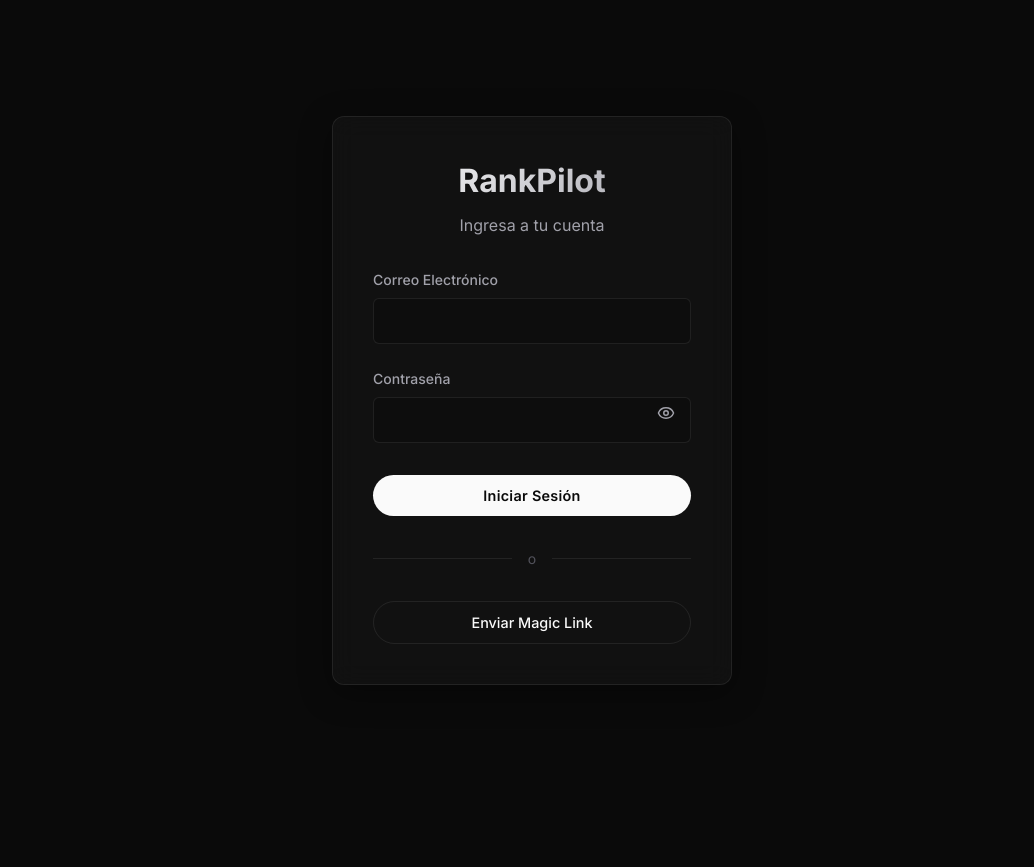
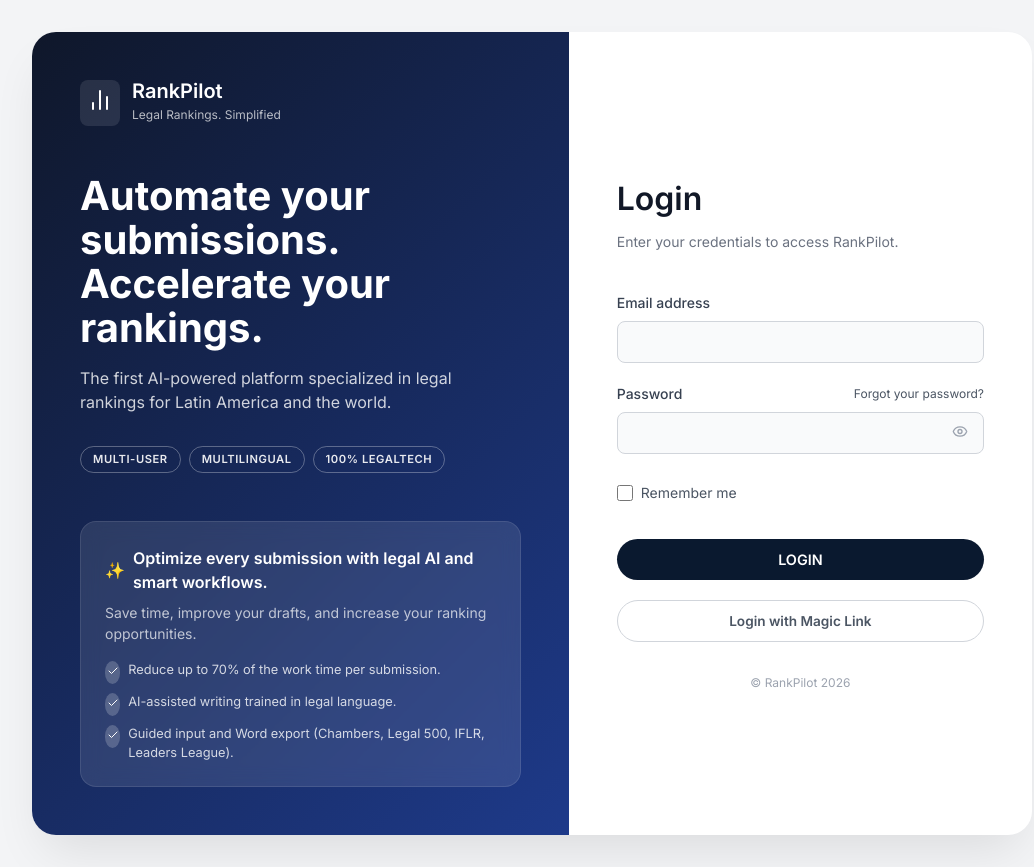
Before and after one commit to mov1datc1/rankpilot-2026, a Next.js app: page /login in a window 1280 px wide. Shown: the whole page, without its empty margins (108-1142 px from the left). Before the commit the page ends 800 px from the top, so only its background shows below. Built offline with nearby package versions, Linux system fonts and the light colour scheme; no server answers.

Commit message:
style: redesign login page to match classic RankPilot layout

```diff
--- a/src/app/login/page.tsx
+++ b/src/app/login/page.tsx
@@ -1,8 +1,9 @@
 'use client';
 
 import { useState } from 'react';
-import { Eye, EyeOff } from 'lucide-react';
+import { Eye, EyeOff, Check, BarChart2 } from 'lucide-react';
 import { createClient } from '@/utils/supabase/client';
+import Link from 'next/link';
 
 export default function LoginPage() {
   const [email, setEmail] = useState('');
@@ -36,7 +37,7 @@
     setMessage('');
 
     if (!email) {
-      setMessage('Por favor ingresa tu correo electrónico para enviar el Magic Link.');
+      setMessage('Please enter your email to send a Magic Link.');
       setLoading(false);
       return;
     }
@@ -51,72 +52,239 @@
     if (error) {
       setMessage(`Error: ${error.message}`);
     } else {
-      setMessage('¡Revisa tu correo! Te hemos enviado un Magic Link para iniciar sesión.');
+      setMessage('Check your email! We sent you a Magic Link.');
     }
     setLoading(false);
   };
 
   return (
-    <div style={{ minHeight: '100vh', display: 'flex', alignItems: 'center', justifyContent: 'center', padding: '2rem' }}>
-      <div className="glass-panel animate-fade-in" style={{ maxWidth: '400px', width: '100%', padding: '2.5rem' }}>
-        <h1 className="text-gradient" style={{ fontSize: '2rem', fontWeight: 700, marginBottom: '0.5rem', textAlign: 'center' }}>
-          RankPilot
+    <div style={{
+      minHeight: '100vh',
+      backgroundColor: '#f3f4f6',
+      display: 'flex',
+      alignItems: 'center',
+      justifyContent: 'center',
+      padding: '2rem',
+      fontFamily: 'var(--font-sans)',
+      color: '#1f2937'
+    }}>
+      <div style={{
+        display: 'flex',
+        flexDirection: 'row',
+        width: '100%',
+        maxWidth: '1000px',
+        backgroundColor: '#ffffff',
+        borderRadius: '24px',
+        overflow: 'hidden',
+        boxShadow: '0 25px 50px -12px rgba(0, 0, 0, 0.1)',
+        minHeight: '600px'
+      }} className="animate-fade-in">
+
+        {/* Left Panel - Branding */}
+        <div style={{
+          flex: '1.2',
+          background: 'linear-gradient(135deg, #0f172a 0%, #1e3a8a 100%)',
+          padding: '3rem',
+          color: '#ffffff',
+          display: 'flex',
+          flexDirection: 'column',
+          position: 'relative'
+        }}>
+          {/* Logo */}
+          <div style={{ display: 'flex', alignItems: 'center', gap: '0.75rem', marginBottom: '3rem' }}>
+            <div style={{ background: 'rgba(255,255,255,0.1)', padding: '0.5rem', borderRadius: '8px' }}>
+              <BarChart2 size={24} color="#ffffff" />
+            </div>
+            <div>
+              <h2 style={{ fontSize: '1.25rem', fontWeight: 600, margin: 0, lineHeight: 1 }}>RankPilot</h2>
+              <span style={{ fontSize: '0.75rem', color: 'rgba(255,255,255,0.7)' }}>Legal Rankings. Simplified</span>
+            </div>
+          </div>
+
+          <h1 style={{ fontSize: '2.5rem', fontWeight: 700, lineHeight: 1.1, marginBottom: '1rem' }}>
+            Automate your submissions.<br/>Accelerate your rankings.
           </h1>
-        <p style={{ color: 'var(--text-secondary)', textAlign: 'center', marginBottom: '2rem' }}>
-          Ingresa a tu cuenta
+
+          <p style={{ color: 'rgba(255,255,255,0.8)', fontSize: '1rem', marginBottom: '2rem', maxWidth: '90%' }}>
+            The first AI-powered platform specialized in legal rankings for Latin America and the world.
           </p>
 
-        <form onSubmit={handleLogin}>
-          <div className="form-group">
-            <label className="form-label">Correo Electrónico</label>
+          <div style={{ display: 'flex', gap: '0.5rem', marginBottom: '3rem', flexWrap: 'wrap' }}>
+            {['MULTI-USER', 'MULTILINGUAL', '100% LEGALTECH'].map(badge => (
+              <span key={badge} style={{
+                border: '1px solid rgba(255,255,255,0.3)',
+                borderRadius: '9999px',
+                padding: '0.25rem 0.75rem',
+                fontSize: '0.7rem',
+                fontWeight: 600,
+                letterSpacing: '0.05em',
+                color: 'rgba(255,255,255,0.9)'
+              }}>
+                {badge}
+              </span>
+            ))}
+          </div>
+
+          <div style={{
+            background: 'rgba(255, 255, 255, 0.1)',
+            backdropFilter: 'blur(10px)',
+            border: '1px solid rgba(255, 255, 255, 0.1)',
+            borderRadius: '16px',
+            padding: '1.5rem',
+            marginTop: 'auto'
+          }}>
+            <h3 style={{ fontSize: '1rem', fontWeight: 600, marginBottom: '0.5rem', display: 'flex', alignItems: 'center', gap: '0.5rem' }}>
+              <span>✨</span> Optimize every submission with legal AI and smart workflows.
+            </h3>
+            <p style={{ fontSize: '0.875rem', color: 'rgba(255,255,255,0.7)', marginBottom: '1rem' }}>
+              Save time, improve your drafts, and increase your ranking opportunities.
+            </p>
+
+            <ul style={{ listStyle: 'none', padding: 0, margin: 0, display: 'flex', flexDirection: 'column', gap: '0.5rem' }}>
+              {[
+                'Reduce up to 70% of the work time per submission.',
+                'AI-assisted writing trained in legal language.',
+                'Guided input and Word export (Chambers, Legal 500, IFLR, Leaders League).'
+              ].map((item, i) => (
+                <li key={i} style={{ display: 'flex', alignItems: 'flex-start', gap: '0.5rem', fontSize: '0.8rem', color: 'rgba(255,255,255,0.8)' }}>
+                  <div style={{ background: 'rgba(255,255,255,0.2)', borderRadius: '50%', padding: '0.1rem', marginTop: '0.1rem' }}>
+                    <Check size={12} color="#ffffff" />
+                  </div>
+                  {item}
+                </li>
+              ))}
+            </ul>
+          </div>
+        </div>
+
+        {/* Right Panel - Login Form */}
+        <div style={{
+          flex: '1',
+          padding: '4rem 3rem',
+          display: 'flex',
+          flexDirection: 'column',
+          justifyContent: 'center'
+        }}>
+          <h2 style={{ fontSize: '2rem', fontWeight: 600, marginBottom: '0.5rem', color: '#111827' }}>Login</h2>
+          <p style={{ color: '#6b7280', fontSize: '0.875rem', marginBottom: '2.5rem' }}>Enter your credentials to access RankPilot.</p>
+
+          <form onSubmit={handleLogin} style={{ display: 'flex', flexDirection: 'column', gap: '1.25rem' }}>
+
+            <div style={{ display: 'flex', flexDirection: 'column', gap: '0.5rem' }}>
+              <label style={{ fontSize: '0.875rem', fontWeight: 500, color: '#374151' }}>Email address</label>
               <input
                 type="email"
-              className="form-input"
                 value={email}
                 onChange={(e) => setEmail(e.target.value)}
+                style={{
+                  width: '100%',
+                  padding: '0.75rem 1rem',
+                  borderRadius: '8px',
+                  border: '1px solid #d1d5db',
+                  background: '#f9fafb',
+                  fontSize: '0.9rem',
+                  color: '#111827',
+                  outline: 'none'
+                }}
                 required
               />
             </div>
 
-          <div className="form-group" style={{ position: 'relative' }}>
-            <label className="form-label">Contraseña</label>
+            <div style={{ display: 'flex', flexDirection: 'column', gap: '0.5rem' }}>
+              <div style={{ display: 'flex', justifyContent: 'space-between', alignItems: 'center' }}>
+                <label style={{ fontSize: '0.875rem', fontWeight: 500, color: '#374151' }}>Password</label>
+                <Link href="#" style={{ fontSize: '0.75rem', color: '#4b5563', textDecoration: 'none' }}>Forgot your password?</Link>
+              </div>
+              <div style={{ position: 'relative' }}>
                 <input
                   type={showPassword ? 'text' : 'password'}
-              className="form-input"
                   value={password}
                   onChange={(e) => setPassword(e.target.value)}
+                  style={{
+                    width: '100%',
+                    padding: '0.75rem 1rem',
+                    borderRadius: '8px',
+                    border: '1px solid #d1d5db',
+                    background: '#f9fafb',
+                    fontSize: '0.9rem',
+                    color: '#111827',
+                    outline: 'none'
+                  }}
                 />
                 <button
                   type="button"
                   onClick={() => setShowPassword(!showPassword)}
-              style={{ position: 'absolute', right: '1rem', top: '2.3rem', color: 'var(--text-secondary)' }}
+                  style={{ position: 'absolute', right: '1rem', top: '50%', transform: 'translateY(-50%)', color: '#9ca3af' }}
                 >
-              {showPassword ? <EyeOff size={18} /> : <Eye size={18} />}
+                  {showPassword ? <EyeOff size={16} /> : <Eye size={16} />}
                 </button>
+              </div>
+            </div>
+
+            <div style={{ display: 'flex', alignItems: 'center', gap: '0.5rem', marginTop: '0.5rem' }}>
+              <input type="checkbox" id="remember" style={{ width: '1rem', height: '1rem', borderRadius: '4px', border: '1px solid #d1d5db' }} />
+              <label htmlFor="remember" style={{ fontSize: '0.875rem', color: '#4b5563' }}>Remember me</label>
             </div>
 
             {message && (
-            <div style={{ margin: '1rem 0', padding: '0.75rem', borderRadius: '6px', fontSize: '0.875rem', background: message.includes('Error') ? 'rgba(239, 68, 68, 0.1)' : 'rgba(74, 222, 128, 0.1)', color: message.includes('Error') ? '#ef4444' : '#4ade80' }}>
+              <div style={{
+                padding: '0.75rem',
+                borderRadius: '6px',
+                fontSize: '0.875rem',
+                background: message.includes('Error') ? '#fef2f2' : '#f0fdf4',
+                color: message.includes('Error') ? '#ef4444' : '#16a34a',
+                border: message.includes('Error') ? '1px solid #fecaca' : '1px solid #bbf7d0'
+              }}>
                 {message}
               </div>
             )}
 
-          <div style={{ display: 'flex', flexDirection: 'column', gap: '1rem', marginTop: '2rem' }}>
-            <button type="submit" className="btn-primary" disabled={loading} style={{ width: '100%' }}>
-              {loading ? 'Cargando...' : 'Iniciar Sesión'}
+            <button
+              type="submit"
+              disabled={loading}
+              style={{
+                width: '100%',
+                padding: '0.75rem',
+                borderRadius: '9999px',
+                background: '#0a192f',
+                color: 'white',
+                fontWeight: 600,
+                fontSize: '0.9rem',
+                marginTop: '1rem',
+                cursor: loading ? 'not-allowed' : 'pointer',
+                opacity: loading ? 0.8 : 1,
+                border: 'none'
+              }}
+            >
+              {loading ? 'Processing...' : 'LOGIN'}
             </button>
 
-            <div style={{ display: 'flex', alignItems: 'center', margin: '1rem 0' }}>
-              <div style={{ flex: 1, height: '1px', background: 'var(--border-subtle)' }}></div>
-              <span style={{ padding: '0 1rem', color: 'var(--text-muted)', fontSize: '0.875rem' }}>o</span>
-              <div style={{ flex: 1, height: '1px', background: 'var(--border-subtle)' }}></div>
+            <button
+              type="button"
+              onClick={handleMagicLink}
+              disabled={loading}
+              style={{
+                width: '100%',
+                padding: '0.75rem',
+                borderRadius: '9999px',
+                background: 'transparent',
+                color: '#4b5563',
+                fontWeight: 600,
+                fontSize: '0.85rem',
+                border: '1px solid #d1d5db',
+                cursor: loading ? 'not-allowed' : 'pointer'
+              }}
+            >
+              Login with Magic Link
+            </button>
+
+          </form>
+
+          <p style={{ textAlign: 'center', fontSize: '0.75rem', color: '#9ca3af', marginTop: '2rem' }}>
+            © RankPilot 2026
+          </p>
         </div>
 
-            <button type="button" className="btn-secondary" onClick={handleMagicLink} disabled={loading} style={{ width: '100%' }}>
-              Enviar Magic Link
-            </button>
-          </div>
-        </form>
       </div>
     </div>
   );
```
Lines whose indentation alone changed are shown as unchanged.
